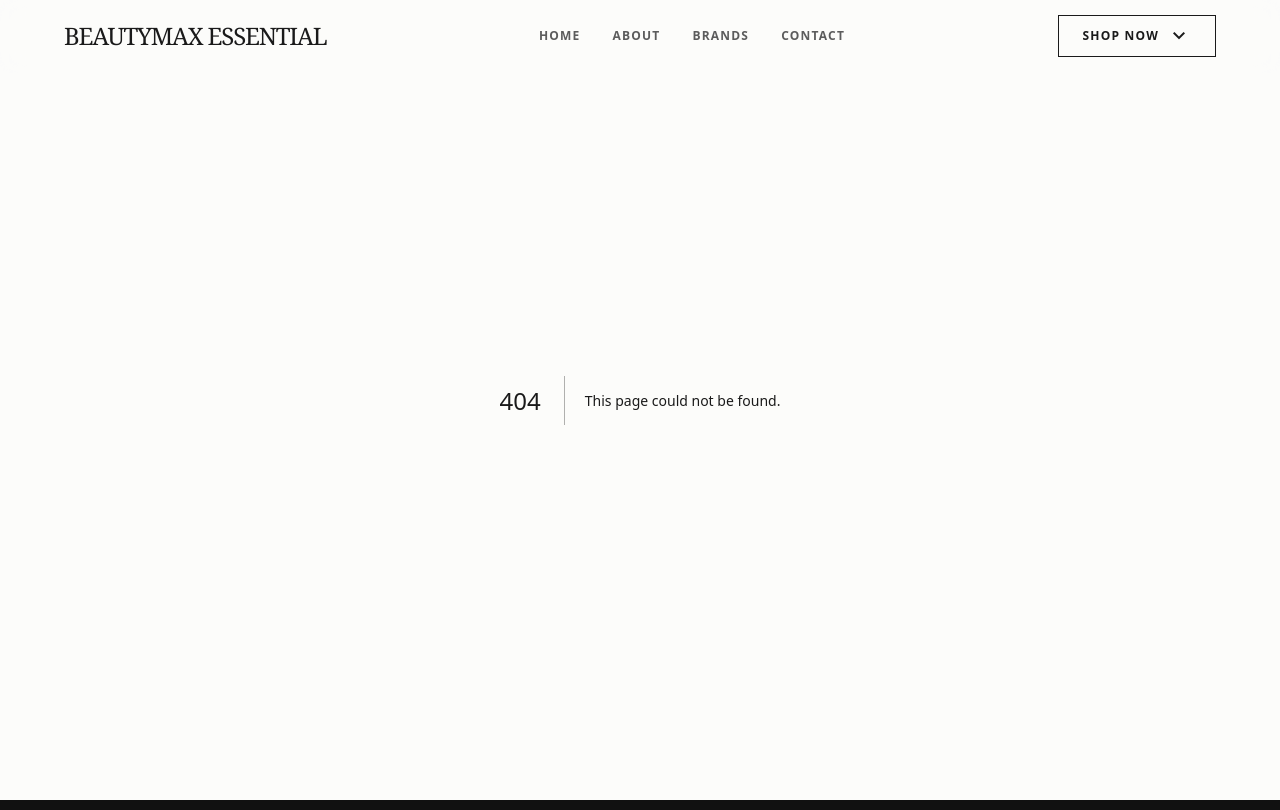
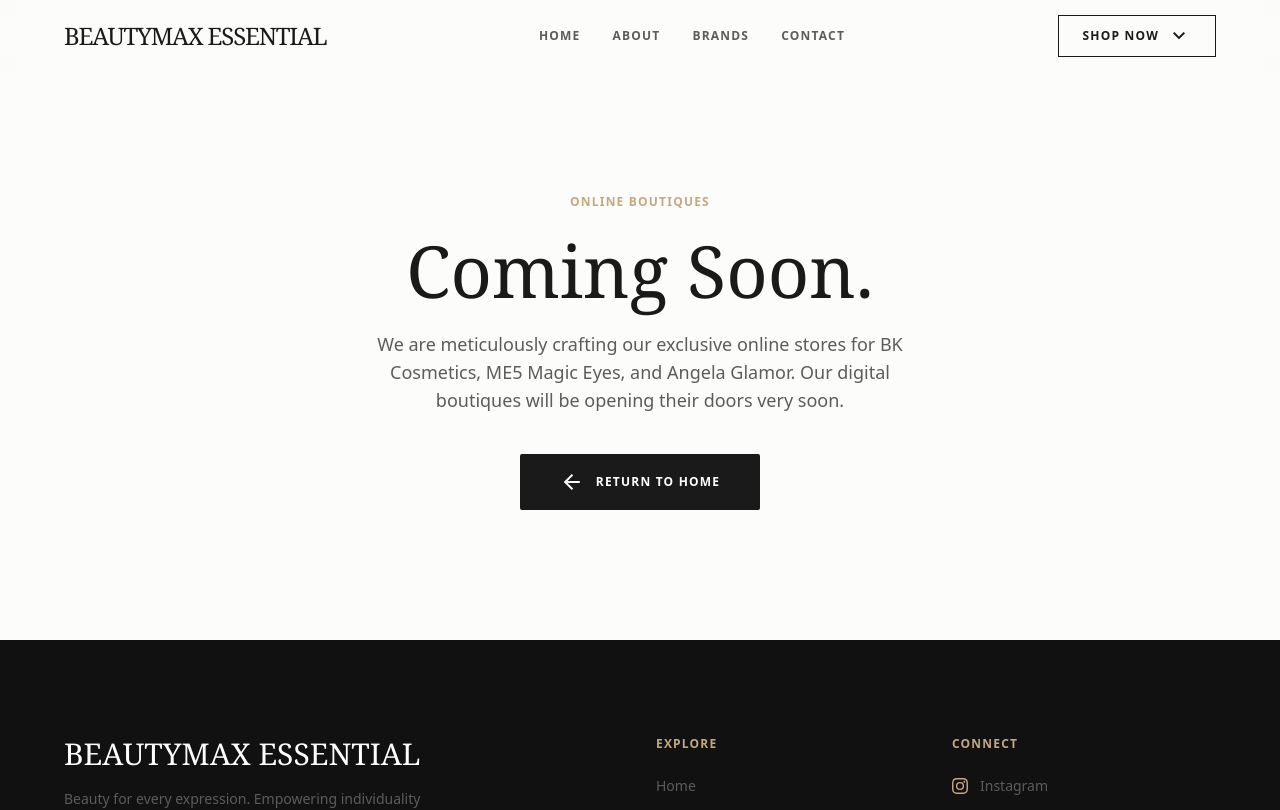
Before and after one commit to marcelldevino1/BEAUTYMAX-ESSENTIAL, a Next.js app: page /coming-soon in a window 1280 px wide. Before the commit this address had no page. Shown: the top 810 px of the page. Built offline with nearby package versions, Linux system fonts and the light colour scheme; a web font is replaced by a local one.

Commit message:
add new page (coming soon for shop web)

```diff
--- /dev/null
+++ b/src/app/coming-soon/page.js
@@ -0,0 +1,28 @@
+"use client";
+import Link from "next/link";
+import ScrollReveal from "@/components/ScrollReveal";
+
+export default function ComingSoonPage() {
+  return (
+    <main className="flex-grow pt-32 md:pt-40 pb-16 md:pb-24 bg-surface min-h-[80vh] flex flex-col justify-center items-center text-center px-6">
+      <ScrollReveal>
+        <span className="text-xs font-semibold uppercase tracking-widest text-muted-gold mb-6 block">Online Boutiques</span>
+        <h1 className="font-serif text-5xl md:text-6xl lg:text-7xl font-medium leading-[1.05] text-primary mb-6">
+          Coming Soon.
+        </h1>
+        <p className="text-base md:text-lg text-on-surface-variant max-w-xl mx-auto leading-relaxed mb-10">
+          We are meticulously crafting our exclusive online stores for BK Cosmetics, ME5 Magic Eyes, and Angela Glamor. Our digital boutiques will be opening their doors very soon.
+        </p>
+        <div className="flex justify-center">
+          <Link
+            href="/"
+            className="inline-flex items-center gap-3 text-xs font-semibold uppercase tracking-widest px-10 py-4 bg-primary text-white hover:bg-muted-gold transition-colors rounded-sm"
+          >
+            <span className="material-symbols-outlined text-[16px]">arrow_back</span>
+            Return to Home
+          </Link>
+        </div>
+      </ScrollReveal>
+    </main>
+  );
+}
--- a/src/components/Navbar.jsx
+++ b/src/components/Navbar.jsx
@@ -1,5 +1,5 @@
 "use client";
-import { useState, useEffect } from "react";
+import { useState, useEffect, useRef } from "react";
 import Link from "next/link";
 import { usePathname } from "next/navigation";
 
@@ -9,10 +9,24 @@
   const [isShopOpen, setIsShopOpen] = useState(false);
   const pathname = usePathname();
 
+  // Fitur baru untuk menstabilkan dropdown Shop Now
+  const shopDropdownRef = useRef(null);
+
   useEffect(() => {
     const handleScroll = () => setIsScrolled(window.scrollY > 20);
     window.addEventListener("scroll", handleScroll);
     return () => window.removeEventListener("scroll", handleScroll);
+  }, []);
+
+  // Fitur baru: Menutup dropdown HANYA saat user klik di luar kotak menu
+  useEffect(() => {
+    const handleClickOutside = (event) => {
+      if (shopDropdownRef.current && !shopDropdownRef.current.contains(event.target)) {
+        setIsShopOpen(false);
+      }
+    };
+    document.addEventListener("mousedown", handleClickOutside);
+    return () => document.removeEventListener("mousedown", handleClickOutside);
   }, []);
 
   useEffect(() => {
@@ -35,28 +49,30 @@
             <Link className={`text-xs font-semibold uppercase tracking-widest hover:text-primary transition-all ${isActive('/contact') ? 'text-primary border-b-2 border-primary pb-1' : 'text-on-surface-variant'}`} href="/contact">Contact</Link>
           </nav>
 
-          <div className="hidden md:block relative">
+          {/* Menambahkan ref={shopDropdownRef} di sini */}
+          <div className="hidden md:block relative" ref={shopDropdownRef}>
             <button
               onClick={() => setIsShopOpen(!isShopOpen)}
-              onBlur={() => setTimeout(() => setIsShopOpen(false), 200)}
+              // onBlur dihapus karena sudah diganti dengan handleClickOutside di atas
               className="inline-flex items-center gap-2 text-xs font-semibold uppercase tracking-widest text-primary border border-primary px-6 py-2 hover:bg-muted-gold hover:border-muted-gold hover:text-white transition-all duration-300"
             >
               Shop Now
               <span className="material-symbols-outlined text-[16px] transition-transform duration-300" style={{ transform: isShopOpen ? 'rotate(180deg)' : 'rotate(0deg)' }}>expand_more</span>
             </button>
+
             <div className={`absolute top-full right-0 mt-3 w-56 bg-surface border border-outline-variant/30 shadow-lg transform transition-all duration-300 origin-top-right flex flex-col ${isShopOpen ? 'opacity-100 scale-100 pointer-events-auto' : 'opacity-0 scale-95 pointer-events-none'}`}>
               <div className="p-4 border-b border-outline-variant/20 bg-surface-container-low">
                 <span className="text-[10px] text-muted-gold font-semibold uppercase tracking-widest">Select Destination</span>
               </div>
-              <a href="https://bkcosmetics.idn" target="_blank" rel="noopener noreferrer" className="px-5 py-4 text-xs font-semibold uppercase tracking-widest text-primary hover:bg-surface-container-high hover:text-muted-gold transition-colors flex justify-between items-center group">
+              <Link href="/coming-soon" onClick={() => setIsShopOpen(false)} className="px-5 py-4 text-xs font-semibold uppercase tracking-widest text-primary hover:bg-surface-container-high hover:text-muted-gold transition-colors flex justify-between items-center group">
                 BK Cosmetics <span className="material-symbols-outlined text-[14px] opacity-0 group-hover:opacity-100 transition-opacity">arrow_forward</span>
-              </a>
-              <a href="https://me5.idn" target="_blank" rel="noopener noreferrer" className="px-5 py-4 text-xs font-semibold uppercase tracking-widest text-primary hover:bg-surface-container-high hover:text-muted-gold transition-colors flex justify-between items-center group border-t border-outline-variant/10">
+              </Link>
+              <Link href="/coming-soon" onClick={() => setIsShopOpen(false)} className="px-5 py-4 text-xs font-semibold uppercase tracking-widest text-primary hover:bg-surface-container-high hover:text-muted-gold transition-colors flex justify-between items-center group border-t border-outline-variant/10">
                 ME5 Magic Eyes <span className="material-symbols-outlined text-[14px] opacity-0 group-hover:opacity-100 transition-opacity">arrow_forward</span>
-              </a>
-              <a href="https://ag.idn" target="_blank" rel="noopener noreferrer" className="px-5 py-4 text-xs font-semibold uppercase tracking-widest text-primary hover:bg-surface-container-high hover:text-muted-gold transition-colors flex justify-between items-center group border-t border-outline-variant/10">
+              </Link>
+              <Link href="/coming-soon" onClick={() => setIsShopOpen(false)} className="px-5 py-4 text-xs font-semibold uppercase tracking-widest text-primary hover:bg-surface-container-high hover:text-muted-gold transition-colors flex justify-between items-center group border-t border-outline-variant/10">
                 Angela Glamor (AG) <span className="material-symbols-outlined text-[14px] opacity-0 group-hover:opacity-100 transition-opacity">arrow_forward</span>
-              </a>
+              </Link>
             </div>
           </div>
 
@@ -82,9 +98,9 @@
         </div>
         <div className="w-full px-12 flex flex-col gap-4 items-center pb-12 shrink-0">
           <span className="text-xs font-semibold uppercase tracking-widest text-muted-gold mb-2 border-b border-muted-gold pb-1">Visit Our Stores</span>
-          <a href="https://bkcosmetics.idn" target="_blank" rel="noopener noreferrer" className="w-full max-w-xs text-center text-xs font-semibold uppercase tracking-widest text-on-primary bg-primary px-8 py-4 hover:bg-muted-gold transition-colors">Shop BK Cosmetics</a>
-          <a href="https://me5.idn" target="_blank" rel="noopener noreferrer" className="w-full max-w-xs text-center text-xs font-semibold uppercase tracking-widest text-on-primary bg-primary px-8 py-4 hover:bg-muted-gold transition-colors">Shop ME5 Magic Eyes</a>
-          <a href="https://ag.idn" target="_blank" rel="noopener noreferrer" className="w-full max-w-xs text-center text-xs font-semibold uppercase tracking-widest text-on-primary bg-primary px-8 py-4 hover:bg-muted-gold transition-colors">Shop Angela Glamor (AG)</a>
+          <Link href="/coming-soon" onClick={() => setIsMobileOpen(false)} className="w-full max-w-xs text-center text-xs font-semibold uppercase tracking-widest text-on-primary bg-primary px-8 py-4 hover:bg-muted-gold transition-colors">Shop BK Cosmetics</Link>
+          <Link href="/coming-soon" onClick={() => setIsMobileOpen(false)} className="w-full max-w-xs text-center text-xs font-semibold uppercase tracking-widest text-on-primary bg-primary px-8 py-4 hover:bg-muted-gold transition-colors">Shop ME5 Magic Eyes</Link>
+          <Link href="/coming-soon" onClick={() => setIsMobileOpen(false)} className="w-full max-w-xs text-center text-xs font-semibold uppercase tracking-widest text-on-primary bg-primary px-8 py-4 hover:bg-muted-gold transition-colors">Shop Angela Glamor (AG)</Link>
         </div>
       </div>
     </>
```
